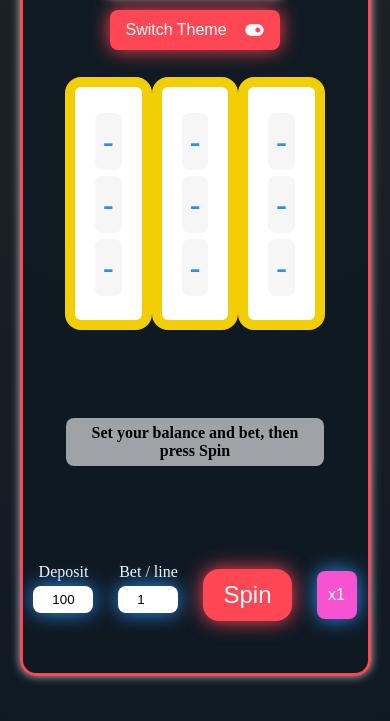
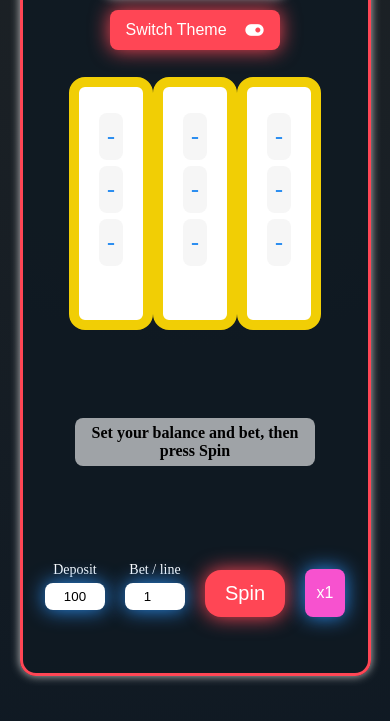
Before and after one commit to Abdul-Rahman-Rafat/Spin-app-using-JS, a website: page index.html in a window 390 px wide. Shown: the part 87-808 px from the top of the page. Drawn offline with nearby package versions, Linux system fonts and the light colour scheme.

Commit message:
fix-responsive

```diff
--- a/style.css
+++ b/style.css
@@ -514,10 +514,8 @@ button:hover{
 }
     .btns{
     display: flex;
-    /* flex-wrap: wrap; */
-    gap: 25px;
+    gap: 20px;
     align-items: center;
-    /* margin-bottom: 20px; */
 }
 
     .lines-count-btn{
@@ -525,7 +523,7 @@ button:hover{
     }
     .spin-btn{
         padding: 12px 20px;
-        font-size: 24px;
+        font-size: 20px;
     }
     .success_order .order-confirmedName-msg{
         padding: 20px 0;
@@ -555,4 +553,12 @@ button:hover{
         content: "";
     }
 
+    label{
+        font-size: 14px;
+    }
+    .cell{
+        font-size: 24px;
+
+    }
+
 }
```
